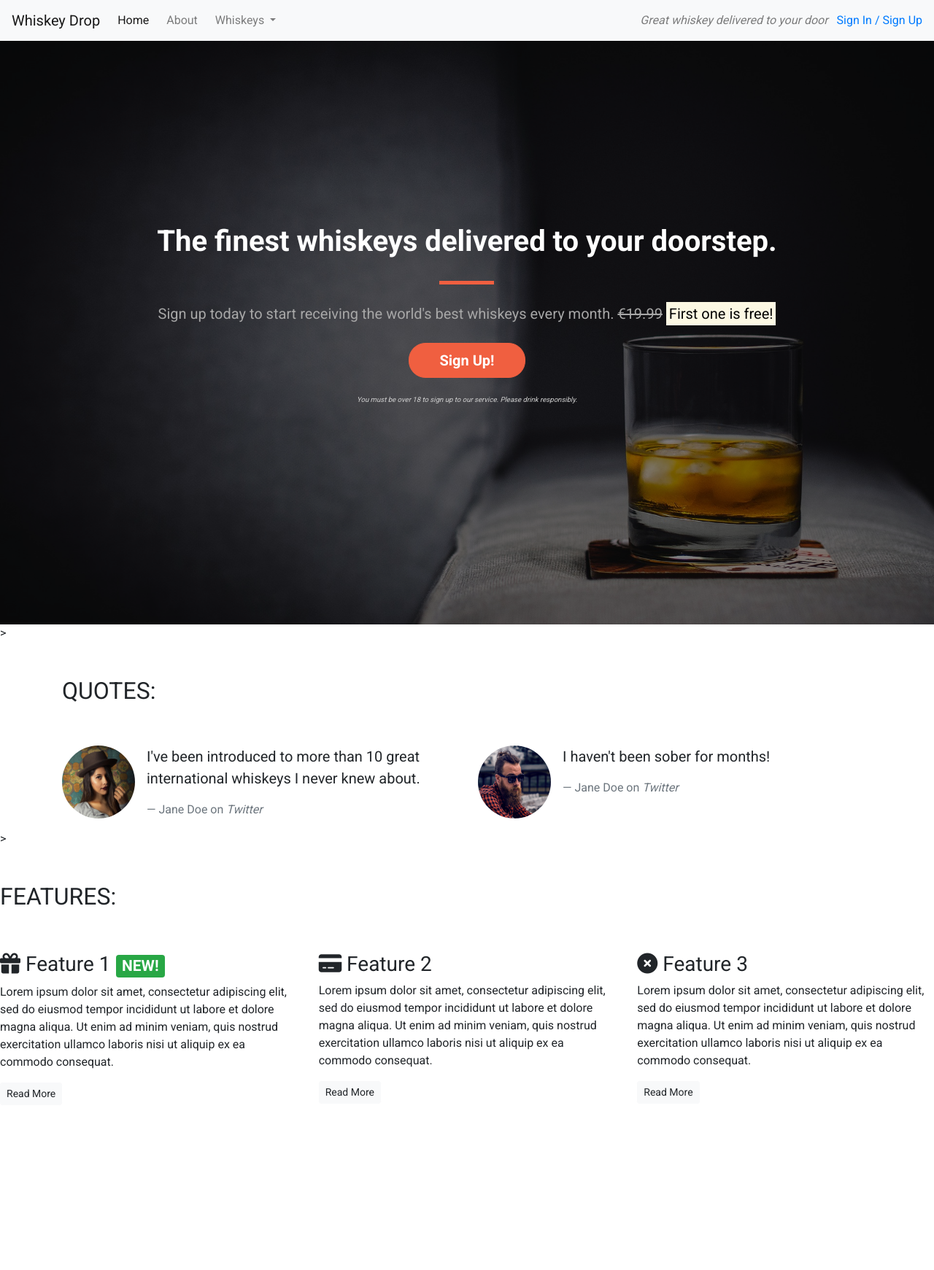
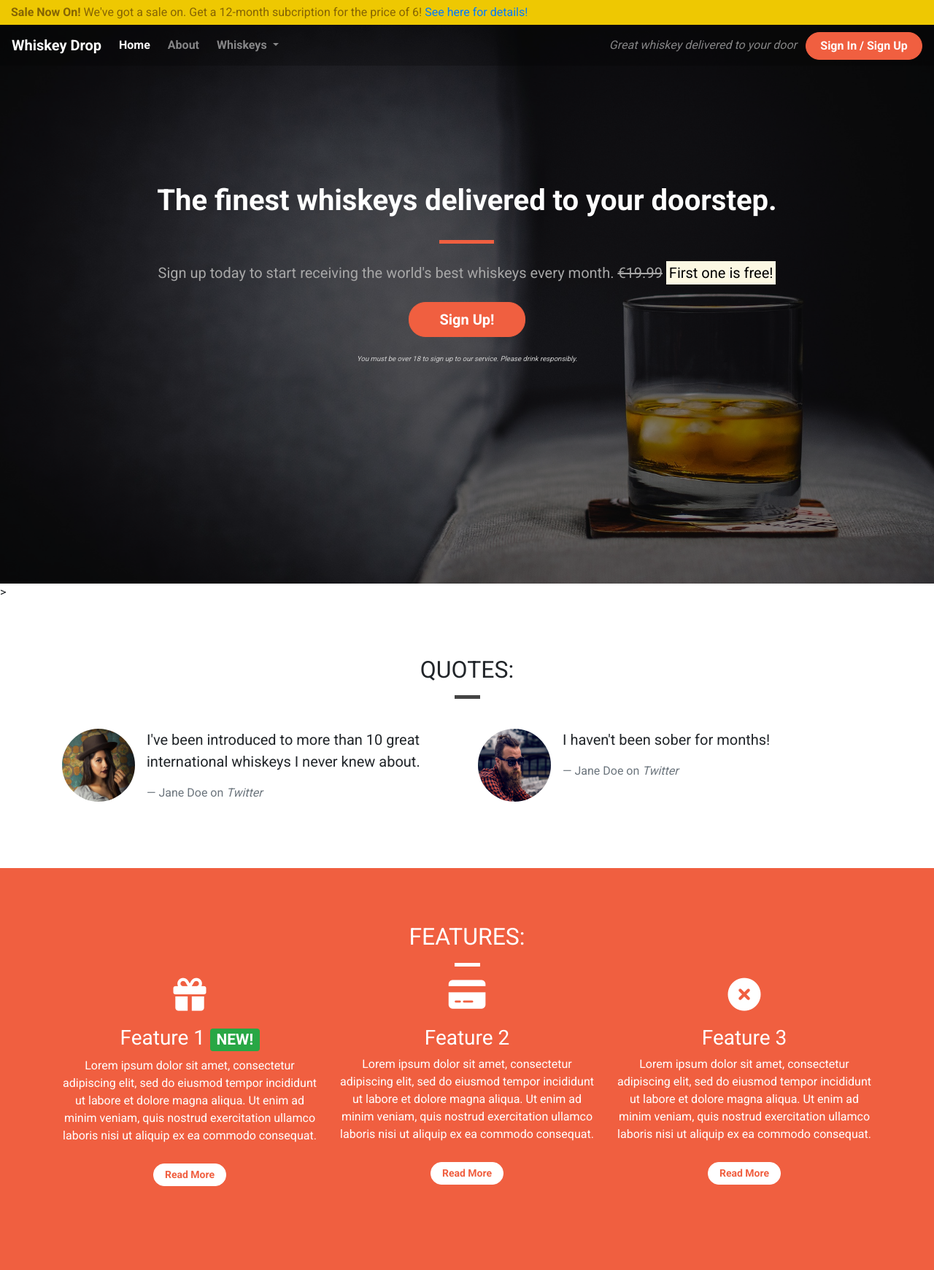
Before and after one commit to JohannHelbert/Whisky-Landing-Page, a plain HTML site: page index.html in a window 1280 px wide. Shown: the whole page at 73% size. Before the commit the page ends 1531 px from the top, so only its background shows below. Drawn offline with nearby package versions, Linux system fonts and the light colour scheme.

Commit message:
Adding last styling changes and finish the site

```diff
--- a/css/style.css
+++ b/css/style.css
@@ -2,7 +2,25 @@ body {
     font-family: 'Roboto', sans-serif;
 }
 
-.alert-container {}
+.container-wrapper {}
+
+.container-wrapper--red {
+    background-color: #f05f40;
+    color: white;
+}
+
+.alert-container .col-12 {
+    padding-left: 0;
+    padding-right: 0;
+}
+
+.site-wide-alert {
+    border-radius: 0;
+    margin-bottom: 0;
+    padding: 5px 15px;
+    background-color: #eec802;
+    border-color: #eec802;
+}
 
 .callout-container {
     height: 100vh;
@@ -33,23 +51,81 @@ body {
 
 .features-container {}
 
-/*Block dividers*/
+/* Page headers */
+
+.page-header {
+    margin-bottom: 0;
+    border-bottom: 0;
+    text-align: center;
+}
+
+.page-header h2 {
+    margin-top: 0;
+}
+
+.quotes .page-header {
+    margin-bottom: 25px;
+}
+
+/* Block dividers */
 
 .block-divider {
     width: 75px;
     height: 5px;
     border: 0;
+    background-color: #444;
 }
 
 .block-divider--orange {
     background-color: #f05f40;
 }
 
+.block-divider--white {
+    background-color: white;
+}
+
 .block-divider--short {
     width: 35px;
 }
 
-/*Jumbotron*/
+/* Content containers */
+
+.content-container {
+    padding-top: 75px;
+    padding-bottom: 75px;
+}
+
+/* Navbar */
+
+.navalert-container {
+    position: absolute;
+    top: 0;
+    left: 0;
+    padding-left: 0;
+    padding-right: 0;
+    z-index: 1;
+}
+
+.navbar {
+    margin-bottom: 0;
+    border: 0;
+    width: 100%;
+    background-color: rgba(0,0,0,0.25);
+}
+
+.navbar .navbar-toggler {
+    border: 0;
+}
+
+.navbar-brand {
+    font-weight: bold;
+}
+
+.navbar .navbar-nav a {
+    font-weight: bold;
+}
+
+/* Jumbotron */
 
 .jumbotron {
     background-color: transparent;
@@ -74,7 +150,7 @@ body {
     color: #d0d0d0;
 }
 
-/*Buttons*/
+/* Buttons */
 
 .btn--cta {
     font-weight: bold;
@@ -95,3 +171,24 @@ body {
     background-color: #df4929;
     border-color: #df4929;
 }
+
+.feature {
+    text-align: center;
+    margin-bottom: 40px;
+}
+
+.feature i {
+    margin-bottom: 20px;
+    font-size: 45px;
+    line-height: 45px;
+}
+
+.feature .btn {
+    background-color: white;
+    border-color: white;
+    border-radius: 15px;
+    min-width: 100px;
+    font-weight: bold;
+    margin-top: 10px;
+    color: #f05f40;
+}
--- a/index.html
+++ b/index.html
@@ -14,7 +14,18 @@
 </head>
 
 <body>
-    <nav class="navbar navbar-light bg-light navbar-expand-sm">
+    <div class="container-fluid navalert-container">
+        <div class="container-fluid alert-container">
+                <div class="row d-none d-sm-block">
+                    <div class="col-12">
+                        <div class="site-wide-alert alert-warning">
+                            <strong>Sale Now On!</strong> We've got a sale on. Get a 12-month subcription for the price of
+                                6! <a href="">See here for details!</a>
+                        </div>
+                    </div>
+                </div>
+                </div>
+    <nav class="navbar navbar-dark navbar-expand-sm">
         <a href="/" class="navbar-brand">Whiskey Drop</a>
         <button class="navbar-toggler ml-auto" type="button" data-toggle="collapse" data-target="#navbarNavDropdown"
             aria-controls="navbarNavDropdown" aria-expanded="false" aria-label="Toggle navigation">
@@ -41,19 +52,11 @@
         </div>
         <div class="d-none d-md-block">
             <p class="navbar-text my-auto mr-2"><i>Great whiskey delivered to your door</i></p>
-            <a href="/login">Sign In / Sign Up</a>
+            <a href="/login" class="btn btn--cta btn--red">Sign In / Sign Up</a>
         </div>
     </nav>
-    <!--<div class="container alert-container">
-        <div class="row d-none d-sm-block">
-            <div class="col-12">
-                <div class="alert alert-warning">
-                    <strong>Sale Now On!</strong> We've got a sale on. Get a 12-month subcription for the price of
-                        6! <a href="">See here for details!</a>
-                </div>
-            </div>
-        </div>
-        </div>-->
+    </div>
+
         <div class="container-fluid callout-container">
         <!-- Callout -->
         <div class="opaque-overlay">&nbsp;</div>
@@ -76,11 +79,13 @@
     </div>>
 
         <!-- Quotes -->
-        <div class="container quotes-container">
+        <div class="container-wrapper">
+        <div class="container quotes-container content-container">
         <section class="quotes">
             <div class="row">
-                <div class="col-12 my-5">
+                <div class="col-12 page-header">
                     <h2 class="text-uppercase">Quotes:</h2>
+                    <hr class="block-divider block-divider--short">
                 </div>
             </div>
             <div class="row">
@@ -113,20 +118,23 @@
             </div>
         </section>
         <!-- /.quotes -->
-        </div>>
+        </div>
+    </div>
 
         <!-- Features -->
-        <div class="features-container">
+        <div class="container-wrapper container-wrapper--red">
+        <div class="container features-container content-container">
         <section class="features">
             <div class="row">
-                <div class="col-12 my-5">
+                <div class="col-12 page-header">
                     <h2 class="text-uppercase">Features:</h2>
+                    <hr class="block-divider block-divider--short block-divider--white">
                 </div>
             </div>
             <div class="row">
                 <div class="col-12 col-md-6 col-lg-4">
                     <div class="feature">
-                        <h3><i class="fa-solid fa-gift d-none d-sm-inline"></i> Feature 1 <span class="badge badge-success">NEW!</span></h3>
+                        <h3><i class="fa-solid fa-gift d-none d-sm-block"></i> Feature 1 <span class="badge badge-success">NEW!</span></h3>
                         <p>Lorem ipsum dolor sit amet, consectetur adipiscing elit, sed do eiusmod tempor incididunt ut
                             labore et dolore magna aliqua. Ut enim ad minim veniam, quis nostrud exercitation ullamco
                             laboris nisi ut aliquip ex ea commodo consequat.</p>
@@ -135,7 +143,7 @@
                 </div>
                 <div class="col-12 col-md-6 col-lg-4">
                     <div class="feature">
-                        <h3><i class="fa-solid fa-credit-card d-none d-sm-inline"></i> Feature 2</h3>
+                        <h3><i class="fa-solid fa-credit-card d-none d-sm-block"></i> Feature 2</h3>
                         <p>Lorem ipsum dolor sit amet, consectetur adipiscing elit, sed do eiusmod tempor incididunt ut
                             labore et dolore magna aliqua. Ut enim ad minim veniam, quis nostrud exercitation ullamco
                             laboris nisi ut aliquip ex ea commodo consequat.</p>
@@ -144,7 +152,7 @@
                 </div>
                 <div class="col-12 d-md-none d-lg-block col-lg-4">
                     <div class="feature">
-                        <h3><i class="fa-solid fa-circle-xmark d-none d-sm-inline"></i> Feature 3</h3>
+                        <h3><i class="fa-solid fa-circle-xmark d-none d-sm-block"></i> Feature 3</h3>
                         <p>Lorem ipsum dolor sit amet, consectetur adipiscing elit, sed do eiusmod tempor incididunt ut
                             labore et dolore magna aliqua. Ut enim ad minim veniam, quis nostrud exercitation ullamco
                             laboris nisi ut aliquip ex ea commodo consequat.</p>
@@ -155,6 +163,7 @@
         </section>
         <!-- /.features -->
     </div>
+</div>
 
     <div class="modal" tabindex="-1" role="dialog" id="signUpModal">
         <div class="modal-dialog" role="document">
```
